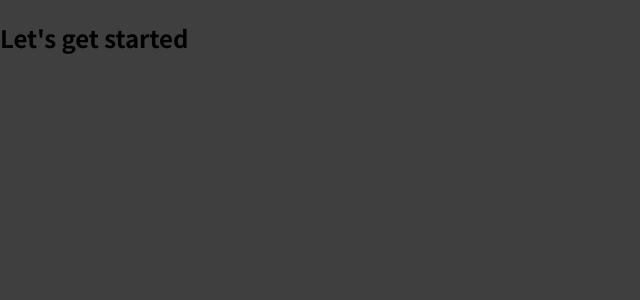
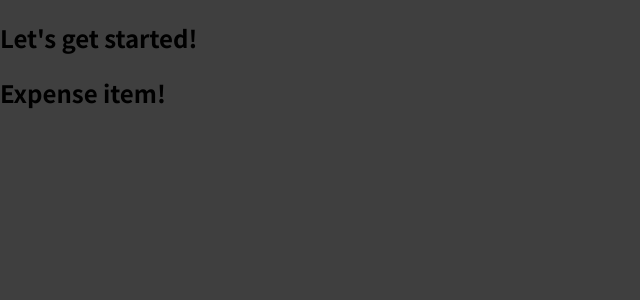
Before and after one commit to Jontzavala/react-complete-guide-project--1, a React (Create React App) app: page / in a window 1280 px wide. Shown: the top 300 px of the page, without its empty margins (0-640 px from the left). Built offline with nearby package versions, Linux system fonts and the light colour scheme.

Commit message:
first component

```diff
--- a/src/App.js
+++ b/src/App.js
@@ -1,7 +1,10 @@
+import ExpenseItem from "./components/ExpenseItem"
+
 function App() {
   return (
-    <div className="App">
-      <h2>Let's get started</h2>
+    <div>
+      <h2>Let's get started!</h2>
+      <ExpenseItem />
     </div>
   );
 }
--- /dev/null
+++ b/src/components/ExpenseItem.js
@@ -0,0 +1,5 @@
+function ExpenseItem() {
+    return <h2>Expense item!</h2>
+}
+
+export default ExpenseItem;
```
